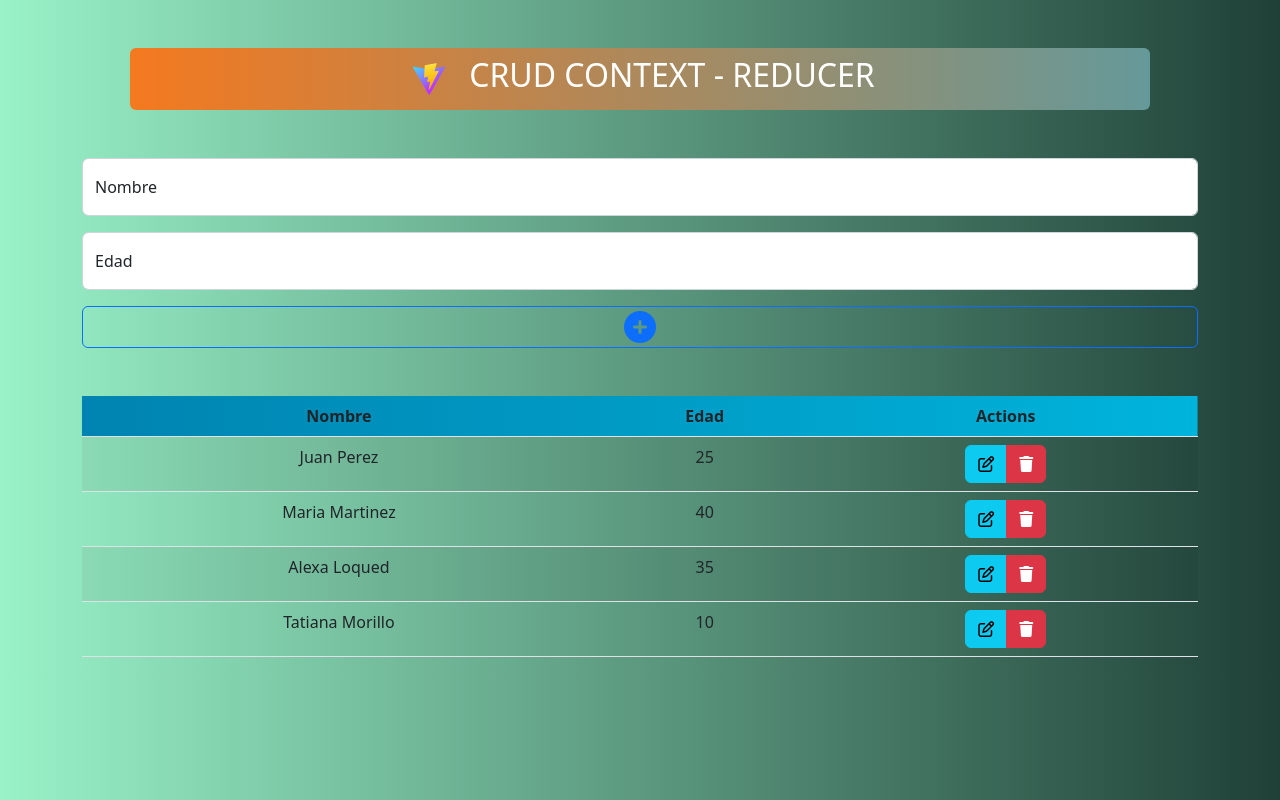
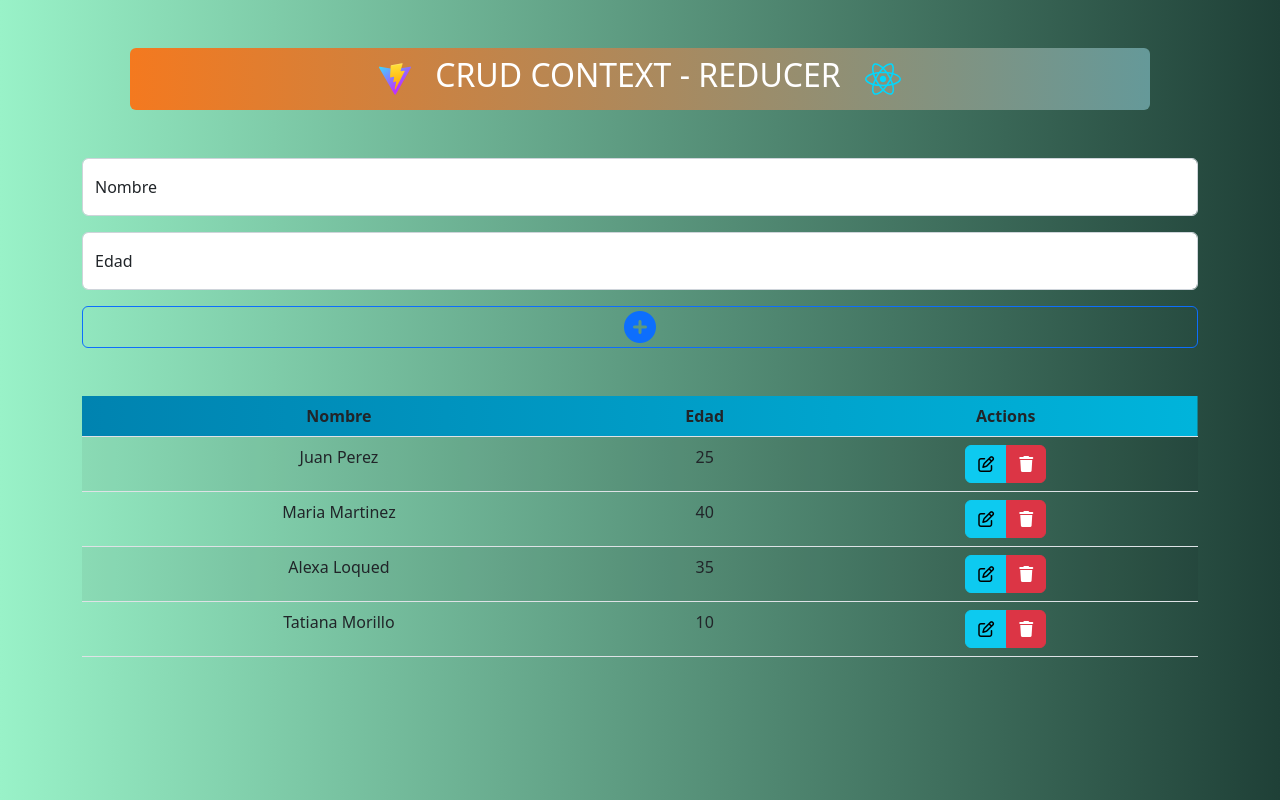
Before and after one commit to japolinar/CRUD-CONTEX-REDUCER, a React (Vite) app: page / in a window 1280 px wide. Built offline with nearby package versions, Linux system fonts and the light colour scheme.

Commit message:
Logo React

```diff
--- a/src/App.jsx
+++ b/src/App.jsx
@@ -9,11 +9,12 @@ function App() {
   return (
     <div className="container text-center">
       <div className="m-5 grady d-flex p-2 rounded justify-content-center">
-        <img src={viteLogo} alt="" className="px-3" />
+        <img src={viteLogo} alt="Logo Vite" className="px-3" />
 
         <h2 className="text-uppercase text-white px-2">
           CRUD Context - Reducer
         </h2>
+        <img src={reactLogo} alt="Logo React" className="px-3" />
       </div>
       <Create/>
       <Show/>
--- a/src/index.css
+++ b/src/index.css
@@ -11,7 +11,6 @@ body {
 }
 .grady{
     background: #659999;  /* fallback for old browsers */
-background: -webkit-linear-gradient(to right, #f4791f, #659999);  /* Chrome 10-25, Safari 5.1-6 */
-background: linear-gradient(to right, #f4791f, #659999); /* W3C, IE 10+/ Edge, Firefox 16+, Chrome 26+, Opera 12+, Safari 7+ */
-
+    background: -webkit-linear-gradient(to right, #f4791f, #659999);  /* Chrome 10-25, Safari 5.1-6 */
+    background: linear-gradient(to right, #f4791f, #659999); /* W3C, IE 10+/ Edge, Firefox 16+, Chrome 26+, Opera 12+, Safari 7+ */
 }
```
